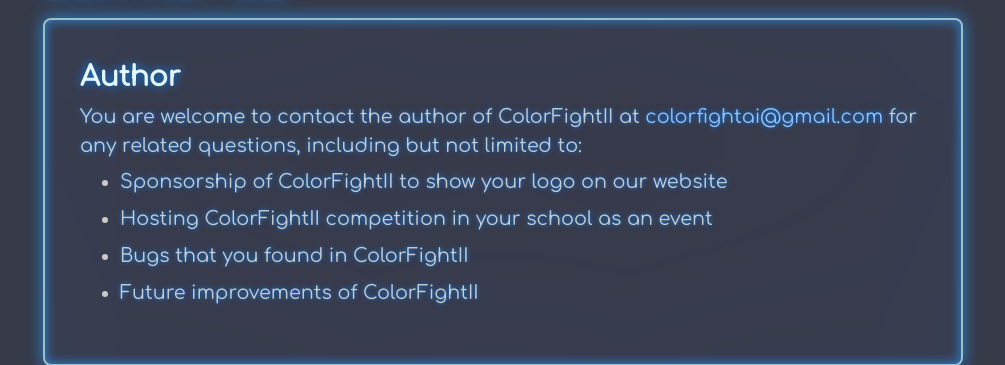
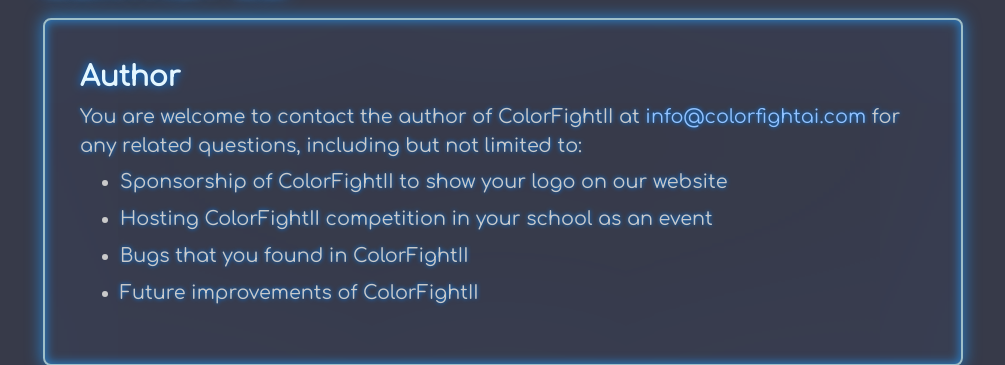
Before and after one commit to gaogaotiantian/ColorFightIIServer, a Django app: template web/templates/contact.html in a window 1280 px wide. Shown: the part 152-517 px from the top of the page, without its empty margins (137-1142 px from the left). Run offline with Django 3.2, Linux system fonts and the light colour scheme; the template is opened without the code that fills it, so the values that code supplies are empty; some libraries are stand-ins or nearby versions.

Commit message:
Update contact email

```diff
--- a/web/templates/contact.html
+++ b/web/templates/contact.html
@@ -25,7 +25,7 @@
               <div class="doc-section">
                 <h3>Author</h3>
                 <p>You are welcome to contact the author of ColorFightII at
-                   <a href="mailto:colorfightai@gmail.com">colorfightai@gmail.com</a>
+                   <a href="mailto:info@colorfightai.com">info@colorfightai.com</a>
                    for any related questions, including but not limited to:
                 </p>
                 <ul>
```
